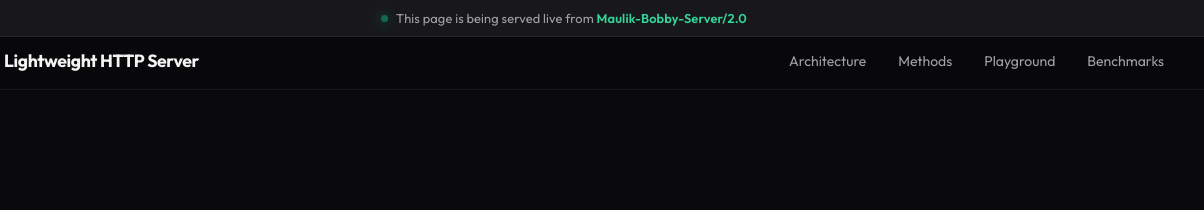
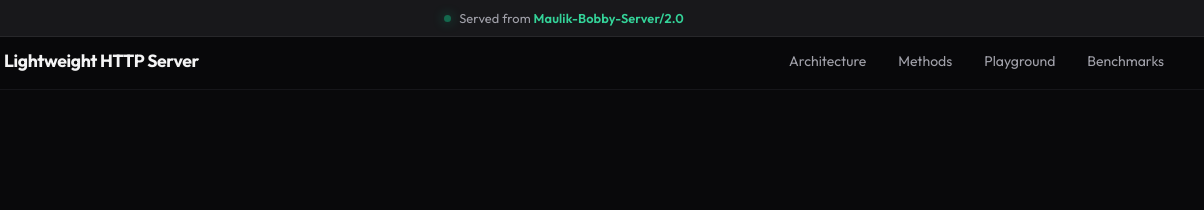
Before and after one commit to maulik-sharma/Minor_Project_PR1103, a plain HTML site: page content/index.html in a window 1280 px wide. Shown: the top 210 px of the page, 76-1280 px from the left. Drawn offline with Linux system fonts and the light colour scheme.

Commit message:
Changes banner text

```diff
--- a/content/index.html
+++ b/content/index.html
@@ -21,7 +21,7 @@
     <!-- Live server banner -->
     <div class="live-banner" id="liveBanner">
         <span class="live-dot"></span>
-        <span class="live-text"><span class="hide-mobile">This page is being served </span>live from <strong>Maulik-Bobby-Server/2.0</strong></span>
+        <span class="live-text">Served from <strong>Maulik-Bobby-Server/2.0</strong></span>
     </div>
 
     <!-- Navigation -->
```
